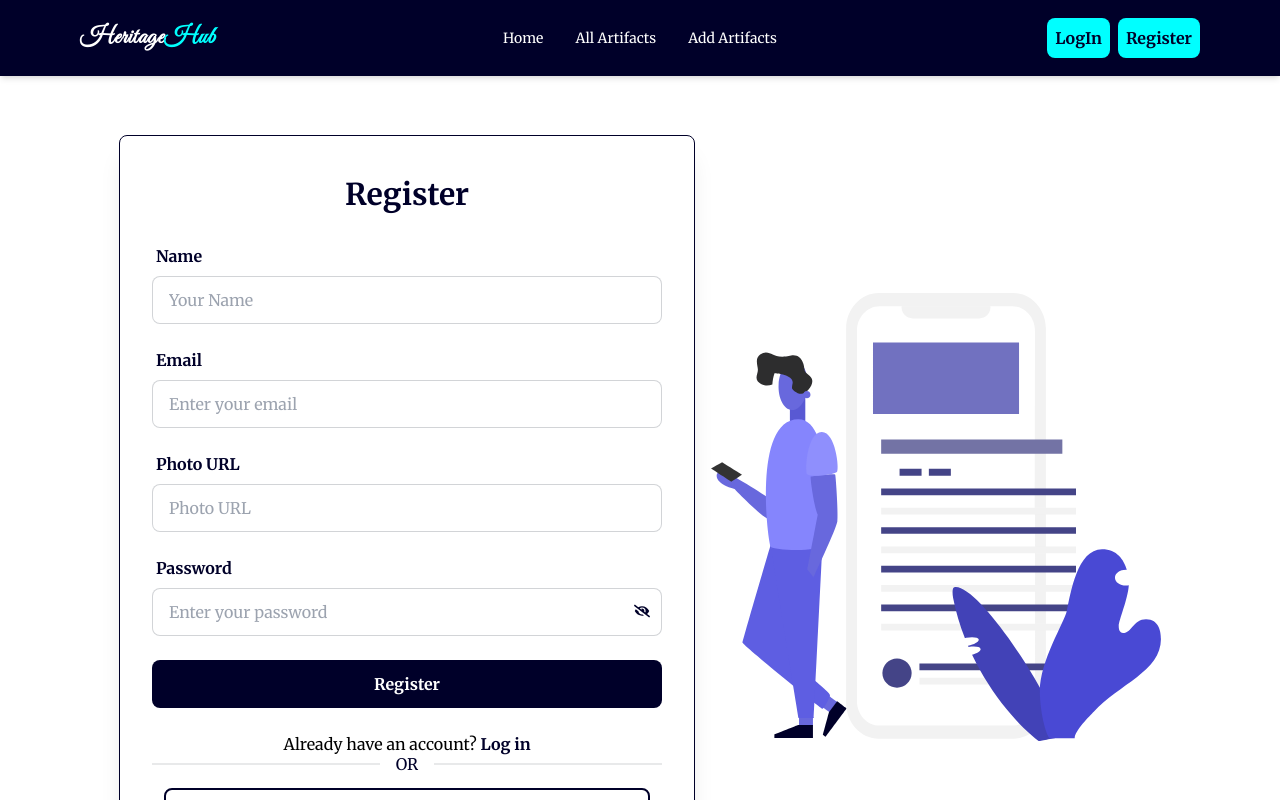
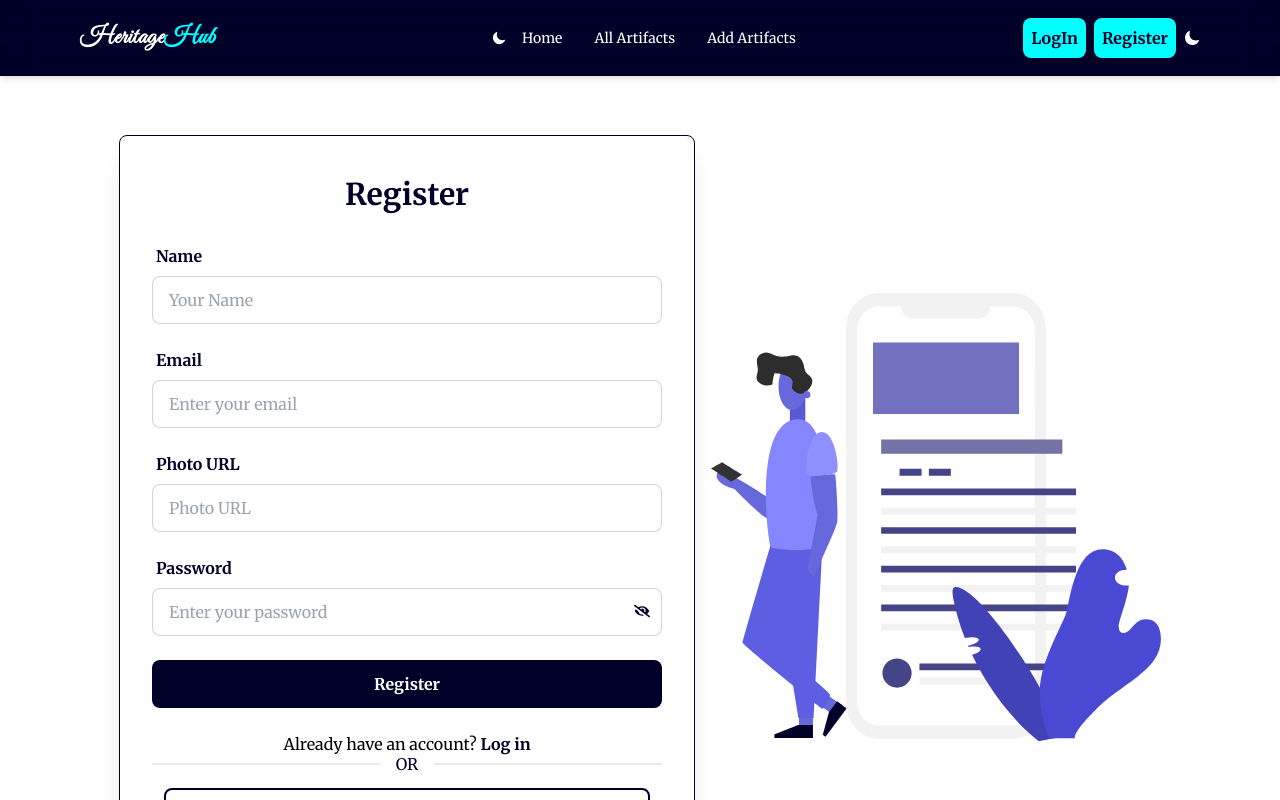
Before and after one commit to TaiebaTasnim/HeritageHub-client-site, a React (Vite) app: page /register in a window 1280 px wide. Shown: the top 800 px of the page. Built offline with nearby package versions, Linux system fonts and the light colour scheme; no server answers.

Commit message:
implement light-dark mode

```diff
--- a/src/Components/AboutUs.jsx
+++ b/src/Components/AboutUs.jsx
@@ -7,13 +7,13 @@ const AboutUs = () => {
         {/* Header */}
         <div className="text-center mb-12">
           <h1
-            className="text-4xl md:text-5xl font-bold text-[#000029]"
+            className="text-4xl md:text-5xl font-bold text-[#000029] dark:text-white"
             data-aos="fade-down"
           >
             About Us
           </h1>
           <p
-            className="text-gray-500 text-lg mt-4 max-w-2xl mx-auto"
+            className="text-gray-500 dark:text-gray-200 text-lg mt-4 max-w-2xl mx-auto"
             data-aos="fade-up"
           >
             <strong>
--- a/src/Components/Header.jsx
+++ b/src/Components/Header.jsx
@@ -3,14 +3,28 @@ import { Link, NavLink } from "react-router-dom";
 import { AuthContext } from "../Provider/AuthProvider";
 import "react-tooltip/dist/react-tooltip.css";
 import { Tooltip as ReactTooltip } from "react-tooltip";
+import { IoMoon, IoSunny } from "react-icons/io5";
 
 
 
 const Header = () => {
       const { user, signout } = useContext(AuthContext)
+      const [dark,setDark]=useState(false)
+      const darkModehandler=()=>{
+        setDark(!dark)
+        document.body.classList.toggle('dark')
+      }
 
       const links = (
         <>
+        <button className="pl-6"  onClick={darkModehandler}>
+                  {
+                    dark && <IoSunny></IoSunny>
+                  }
+                   {
+                    !dark && <IoMoon></IoMoon>
+                  }
+                </button>
           <li>
             <NavLink
               to="/"
@@ -71,6 +85,7 @@ const Header = () => {
               Add Artifacts
             </NavLink>
           </li>
+
         </>
       );
 
@@ -142,8 +157,8 @@ const handlesignout = () => {
         .catch(error => error.message)
     }
       return (
-        <div className="bg-[#000029] text-white shadow-md">
-        <div className="container mx-auto md:w-[90%] navbar px-4 py-3">
+        <div className="bg-[#000029] text-white shadow-md sticky top-0 z-10 backdrop-filter backdrop-blur-lg bg-opacity-30">
+        <div className="container mx-auto md:w-[90%] navbar px-4 py-3 ">
           {/* Navbar Start */}
           <div className="navbar-start">
             <div className="dropdown">
@@ -165,7 +180,7 @@ const handlesignout = () => {
               </div>
               <ul
                 tabIndex={0}
-                className="menu menu-sm dropdown-content bg-[#000029] rounded-box z-[1] mt-3 w-48 p-2  shadow"
+                className="menu menu-sm dropdown-content bg-[#000029] rounded-box z-[1] mt-3 w-48 p-2 space-y-4  shadow"
               >
                 {links}
               </ul>
@@ -272,6 +287,14 @@ const handlesignout = () => {
                     Register
                   </span>
                 </Link>
+                <button className="hidden md:block" onClick={darkModehandler}>
+                  {
+                    dark && <IoSunny></IoSunny>
+                  }
+                   {
+                    !dark && <IoMoon></IoMoon>
+                  }
+                </button>
               </div>
             )}
           </div>
--- a/src/MainLayout/Root.jsx
+++ b/src/MainLayout/Root.jsx
@@ -18,7 +18,7 @@ const Root = () => {
 
                   </div>
 
-                  <div className="min-h-[calc(100vh-246px)]">
+                  <div className="min-h-[calc(100vh-246px)] dark:bg-black">
                   <Outlet></Outlet>
 
                   </div>
--- a/src/Pages/AllArtifacts.jsx
+++ b/src/Pages/AllArtifacts.jsx
@@ -34,8 +34,8 @@ const AllArtifacts = () => {
       <Helmet>
         <title>All Artifacts</title>
       </Helmet>
-      <div className="bg-white min-h-screen text-[#000029] p-6">
-        <h2 className="text-3xl font-bold text-center mb-8 text-[#000029]">
+      <div className="bg-white dark:bg-black  min-h-screen  p-6">
+        <h2 className="text-3xl font-bold text-center mb-8 text-[#000029] dark:text-white">
          All Artifacts
         </h2>
         <div className="flex justify-center mb-8">
--- a/tailwind.config.js
+++ b/tailwind.config.js
@@ -1,5 +1,6 @@
 /** @type {import('tailwindcss').Config} */
 export default {
+  darkMode:'class',
   content: [
     "./index.html",
     "./src/**/*.{js,ts,jsx,tsx}",
```
